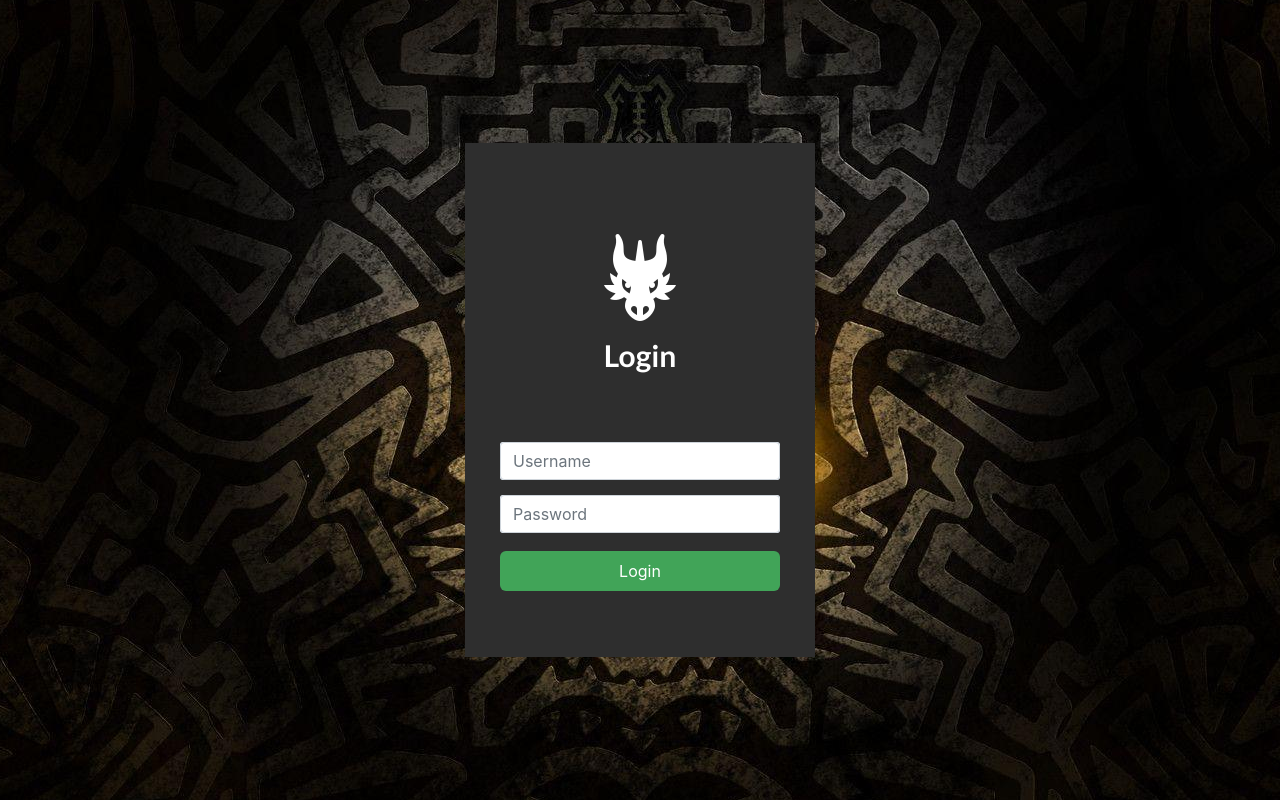
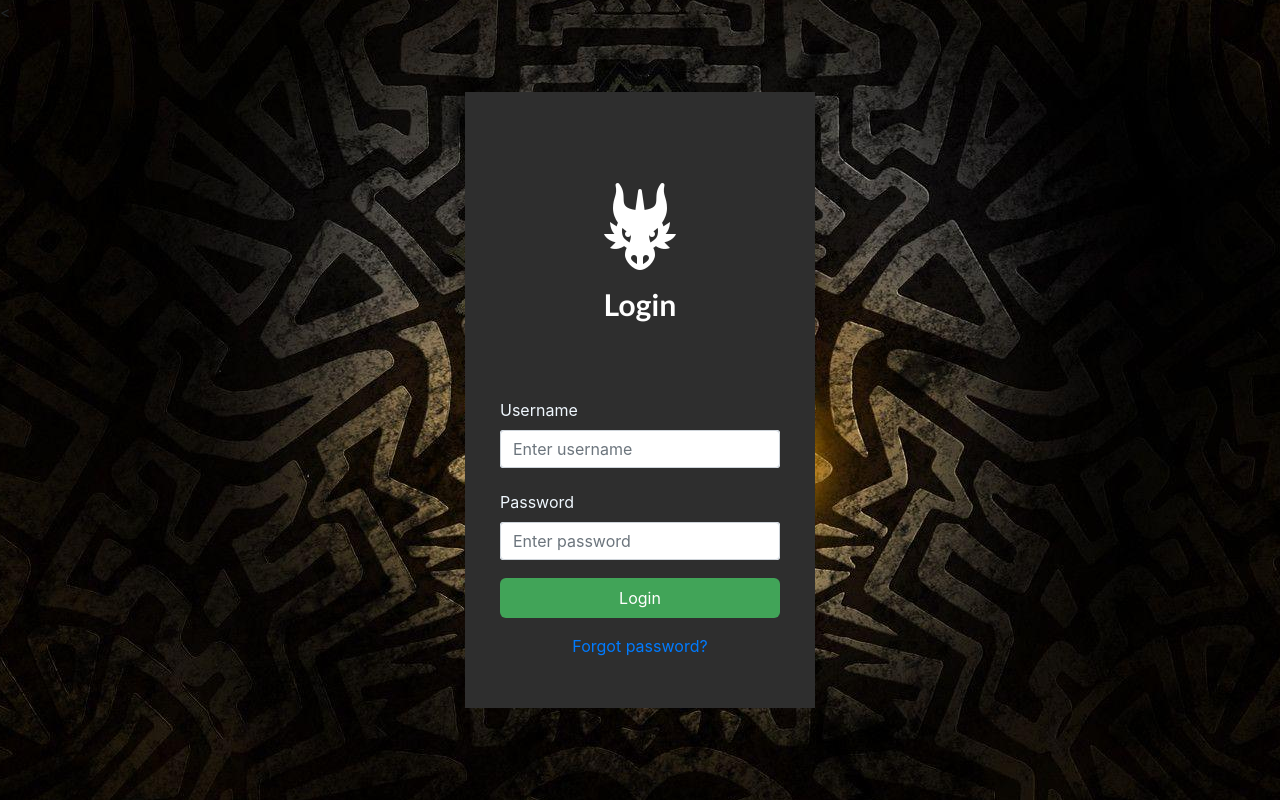
Before and after one commit to Barcellano2214219/HouseTargaryenFinals, a PHP site: page /login.php in a window 1280 px wide. Run offline with PHP 8.4, Linux system fonts and the light colour scheme; a stand-in replaces the project's code that opens the database connection; some libraries are stand-ins or nearby versions.

Commit message:
Update-UI-Login

```diff
--- a/admin.php
+++ b/admin.php
@@ -33,7 +33,6 @@
                 <a href="roll.html">Forgot password?</a>
             </div>
        </div>
-
     </form>
 </body>
 
--- a/login.php
+++ b/login.php
@@ -13,21 +13,24 @@
         <link rel="stylesheet" href="style.css">
 	</head>
 
-	<body>
+	<<body>
     <form class = "container" id="login-frm">
-
        <div class="form-box">
             <h1>Login</h1>
             <div class="logo"></div>
-
+            <label for="">Username</label>
             <div class="form-group">
-                <input type="text" name="username" placeholder="Username" class="form-control">
+                <input type="text" name="username" placeholder="Enter username" class="form-control">
             </div>
+            <label for="">Password</label>
             <div class="form-group">
-                <input type="password" name="password" placeholder="Password" class="form-control">
+                <input type="password" name="password" placeholder="Enter password" class="form-control">
             </div>
             <div class="btn-field">
                 <button type="submit">Login</button>
+            </div>
+            <div class = "forgot-pass">
+                <a href="roll.html">Forgot password?</a>
             </div>
        </div>
 
```
